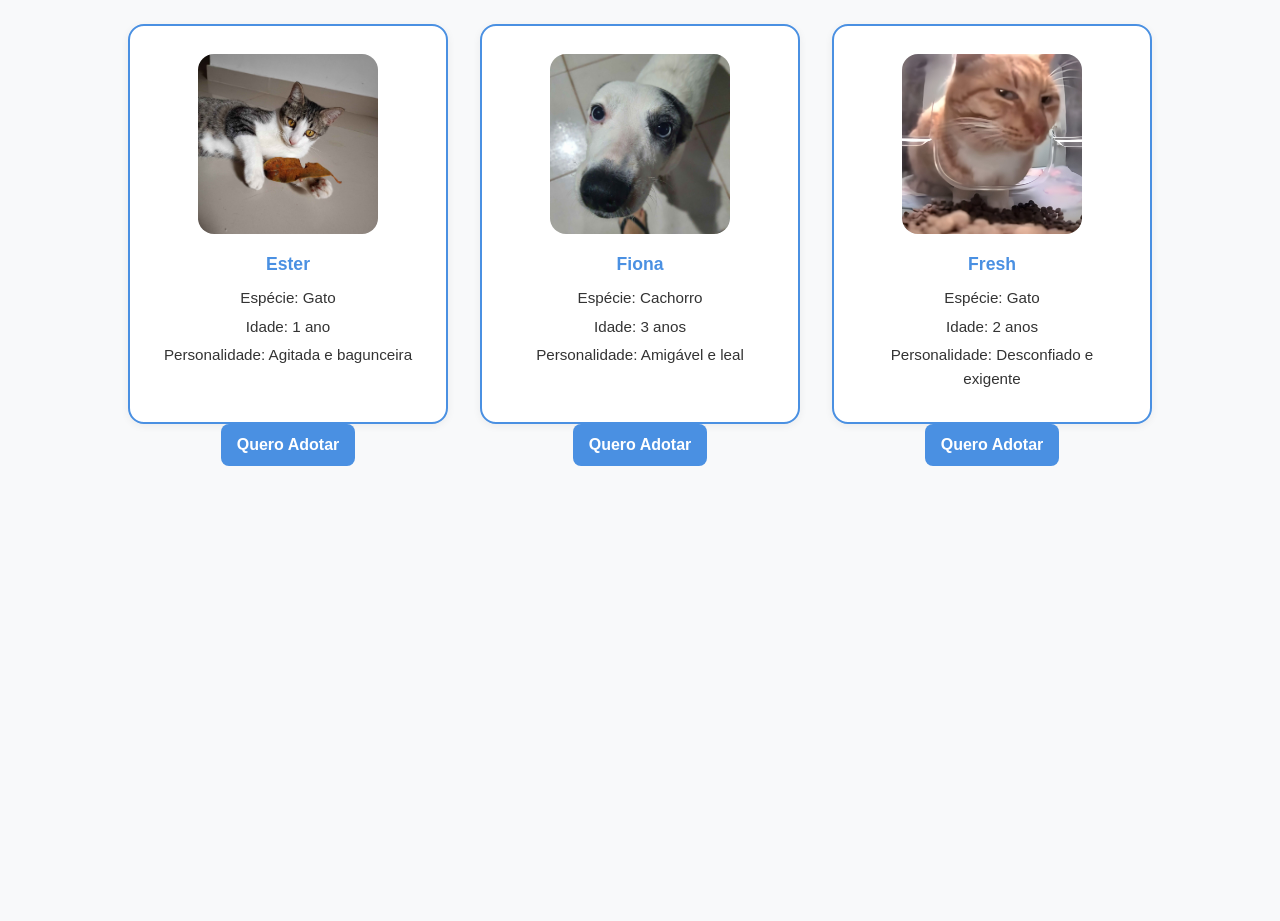
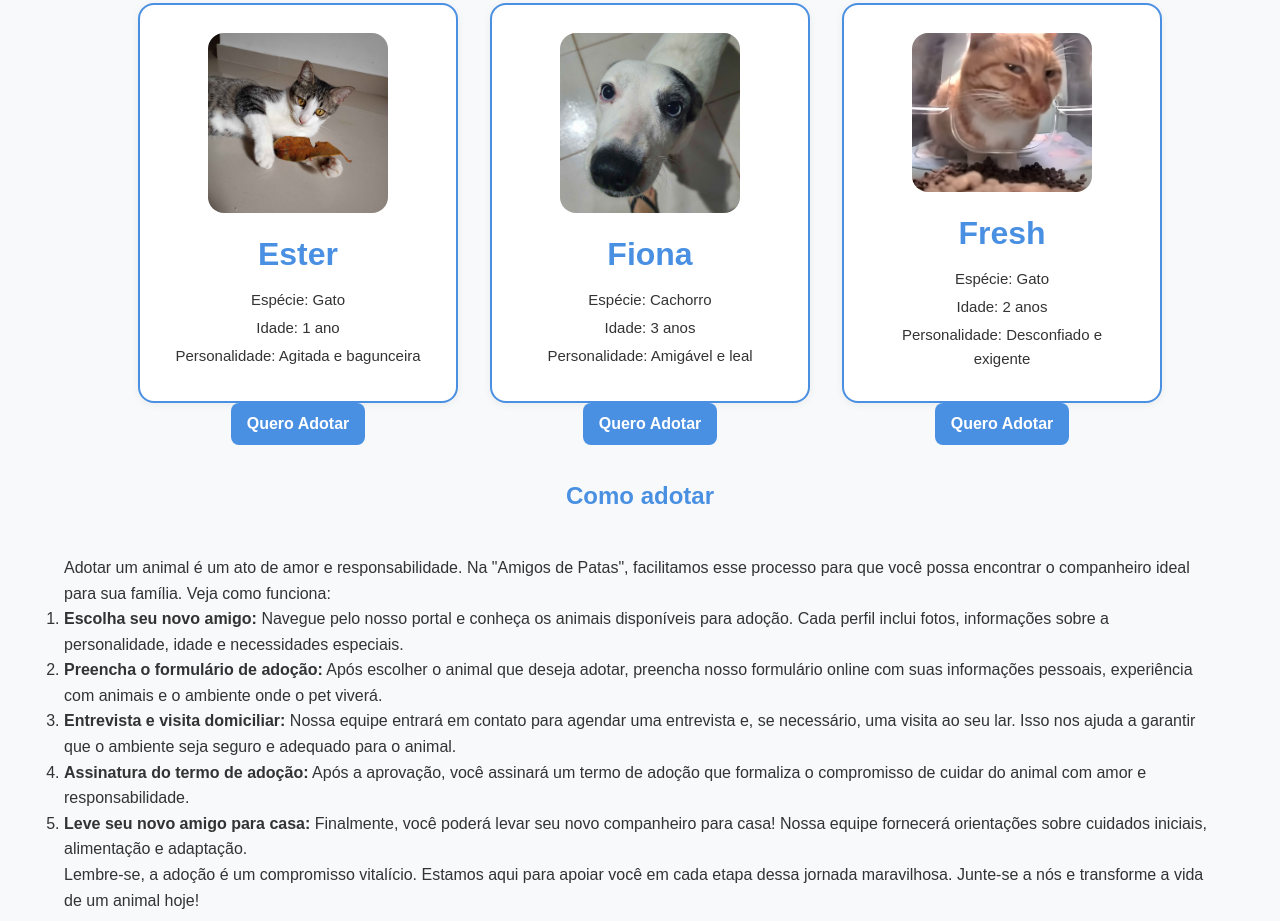
Before and after one commit to R-Kaio/portal-adocao-amigos-de-patas, a plain HTML site: page index.html in a window 1280 px wide. Shown: the part 1769-2690 px from the top of the page. Before the commit the page ends 2235 px from the top, so only its background shows below. Drawn offline with Linux system fonts and the light colour scheme.

Commit message:
Seção 4 "Como adotar" completa e ajuste finais na seção 3

```diff
--- a/index.html
+++ b/index.html
@@ -114,6 +114,20 @@
     </div>
 </section>
 
+<section id="adoção" class="adotar">
+  <h1> Como adotar</h1>
+  <div class="container">
+    <p>Adotar um animal é um ato de amor e responsabilidade. Na "Amigos de Patas", facilitamos esse processo para que você possa encontrar o companheiro ideal para sua família. Veja como funciona:</p>
+    <ol>
+      <li><strong>Escolha seu novo amigo:</strong> Navegue pelo nosso portal e conheça os animais disponíveis para adoção. Cada perfil inclui fotos, informações sobre a personalidade, idade e necessidades especiais.</li>
+      <li><strong>Preencha o formulário de adoção:</strong> Após escolher o animal que deseja adotar, preencha nosso formulário online com suas informações pessoais, experiência com animais e o ambiente onde o pet viverá.</li>
+      <li><strong>Entrevista e visita domiciliar:</strong> Nossa equipe entrará em contato para agendar uma entrevista e, se necessário, uma visita ao seu lar. Isso nos ajuda a garantir que o ambiente seja seguro e adequado para o animal.</li>
+      <li><strong>Assinatura do termo de adoção:</strong> Após a aprovação, você assinará um termo de adoção que formaliza o compromisso de cuidar do animal com amor e responsabilidade.</li>
+      <li><strong>Leve seu novo amigo para casa:</strong> Finalmente, você poderá levar seu novo companheiro para casa! Nossa equipe fornecerá orientações sobre cuidados iniciais, alimentação e adaptação.</li>
+    </ol>
+    <p>Lembre-se, a adoção é um compromisso vitalício. Estamos aqui para apoiar você em cada etapa dessa jornada maravilhosa. Junte-se a nós e transforme a vida de um animal hoje!</p>
+</section>
+
 </body>
 
 </html>
--- a/style.css
+++ b/style.css
@@ -13,7 +13,7 @@ body {
 
 .container {
   width: 90%;
-  max-width: 1200px;
+  max-width: 1500px;
   margin:  auto;
   padding: 8px 0;
 }
@@ -25,7 +25,8 @@ img {
 
 header {
   background-color: #fff;
-  padding: 4px ;
+  height: 120px;
+  padding: 2.0px ;
   border-bottom: 2px solid #4a90e2;
 }
 
@@ -127,7 +128,9 @@ h1 {
 }
 
 .abas {
+  margin: auto;
   display: flex;
+  width: 1300px;
   flex-wrap: wrap;
   gap: 32px;
   justify-content: center;
@@ -172,12 +175,12 @@ h1 {
 .perfil-animal h3 {
   margin-bottom: 6px;
   color: #4a90e2;
-  font-size: 1.1em;
+  font-size: 32px;
 }
 
 .perfil-animal p {
   margin: 2px 0;
-  font-size: 0.95em;
+  font-size: 15px;
 }
 
 .btn-adotar {
@@ -229,12 +232,12 @@ h1 {
 .perfil-animal-exemplo h3 {
   margin-bottom: 6px;
   color: #4a90e2;
-  font-size: 1.1em;
+  font-size:  1px;
 }
 
 .perfil-animal-exemplo p {
   margin: 2px 0;
-  font-size: 0.95em;
+  font-size: 1px;
 }
 
 .btn-adotar-exemplo {
@@ -253,3 +256,9 @@ h1 {
   background: #f5a623;
   color: #fff;
 }
+
+#adoção h1 {
+  text-align: center;
+  margin: 32px 0;
+  color: #4a90e2;
+}
```
